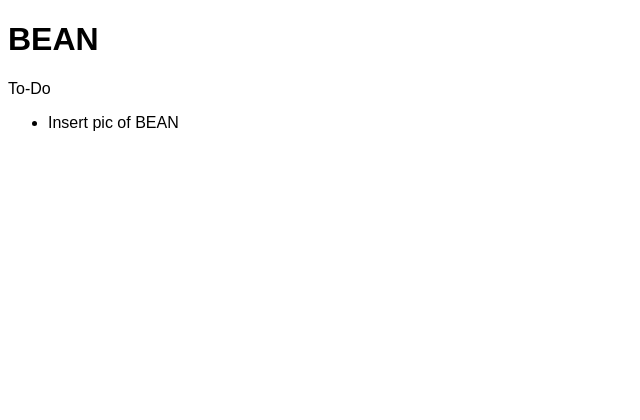
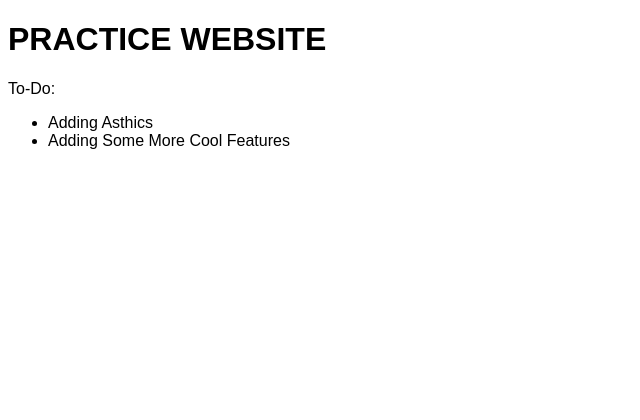
Before and after one commit to SomeDudeWhoExistsOfficial/coolbeans, a PHP site: page /index.php in a window 1280 px wide. Shown: the top 420 px of the page, without its empty margins (0-640 px from the left). Run offline with PHP 8.4, Linux system fonts and the light colour scheme.

Commit message:
Coupla changes

```diff
--- a/Website/index.html
+++ b/Website/index.html
@@ -7,10 +7,11 @@
  <link rel="stylesheet" href="main.css">
 </head>
 <body>
- <h1>BEAN</h1>
- <p id="msg">To-Do</p>
+ <h1>PRACTICE WEBSITE</h1>
+ <p id="msg">To-Do:</p>
  <ul>
-   <li>Insert pic of BEAN</li>
+   <li>Adding Asthics</li>
+   <li>Adding Some More Cool Features</li>
  </ul>
  <div>
    <button class="btn">Morning</button>
```
Also changed, not shown: Website/app.js (line endings or trailing spaces), Website/composer.json (line endings or trailing spaces), Website/index.php (line endings or trailing spaces), Website/main.css (line endings or trailing spaces), 1 other file.
